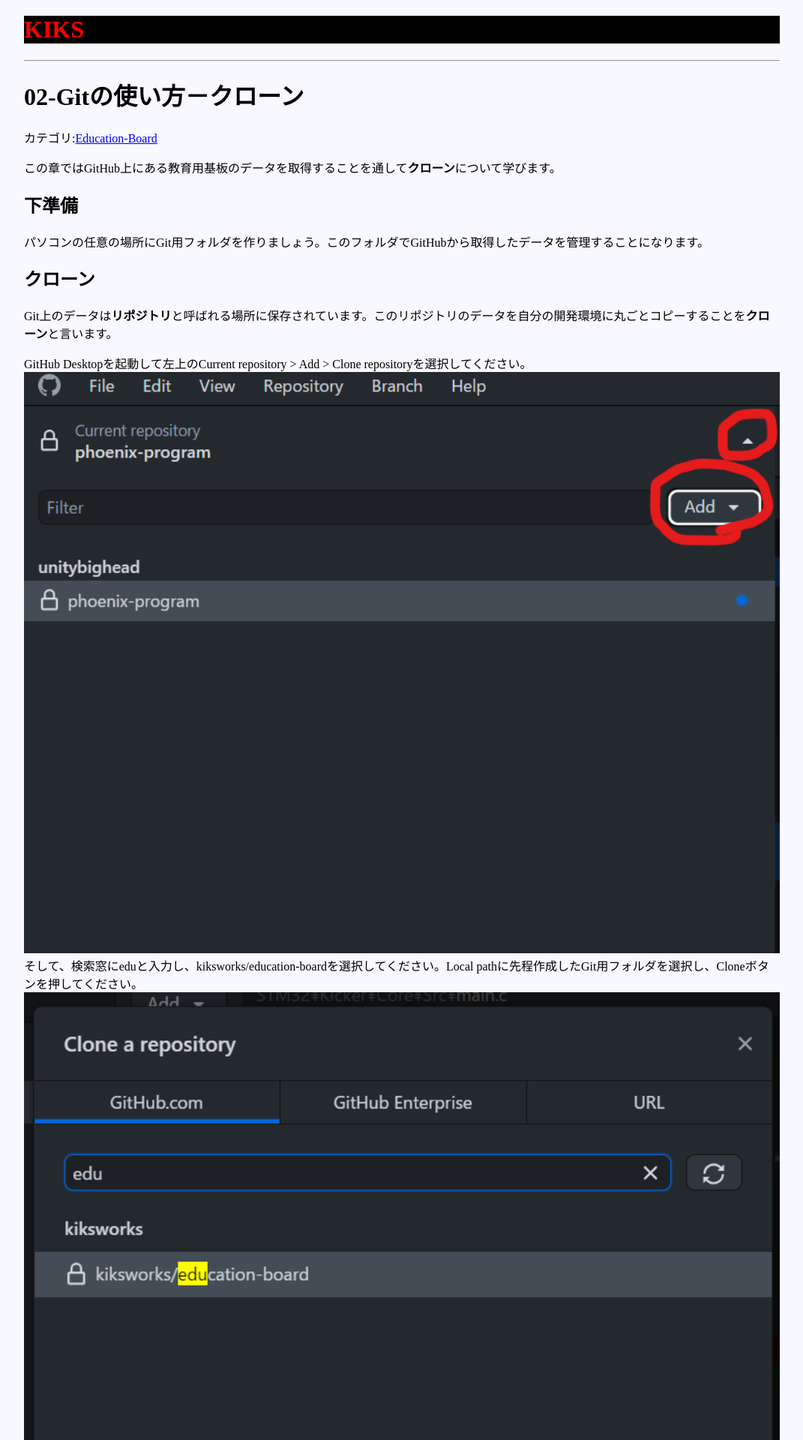
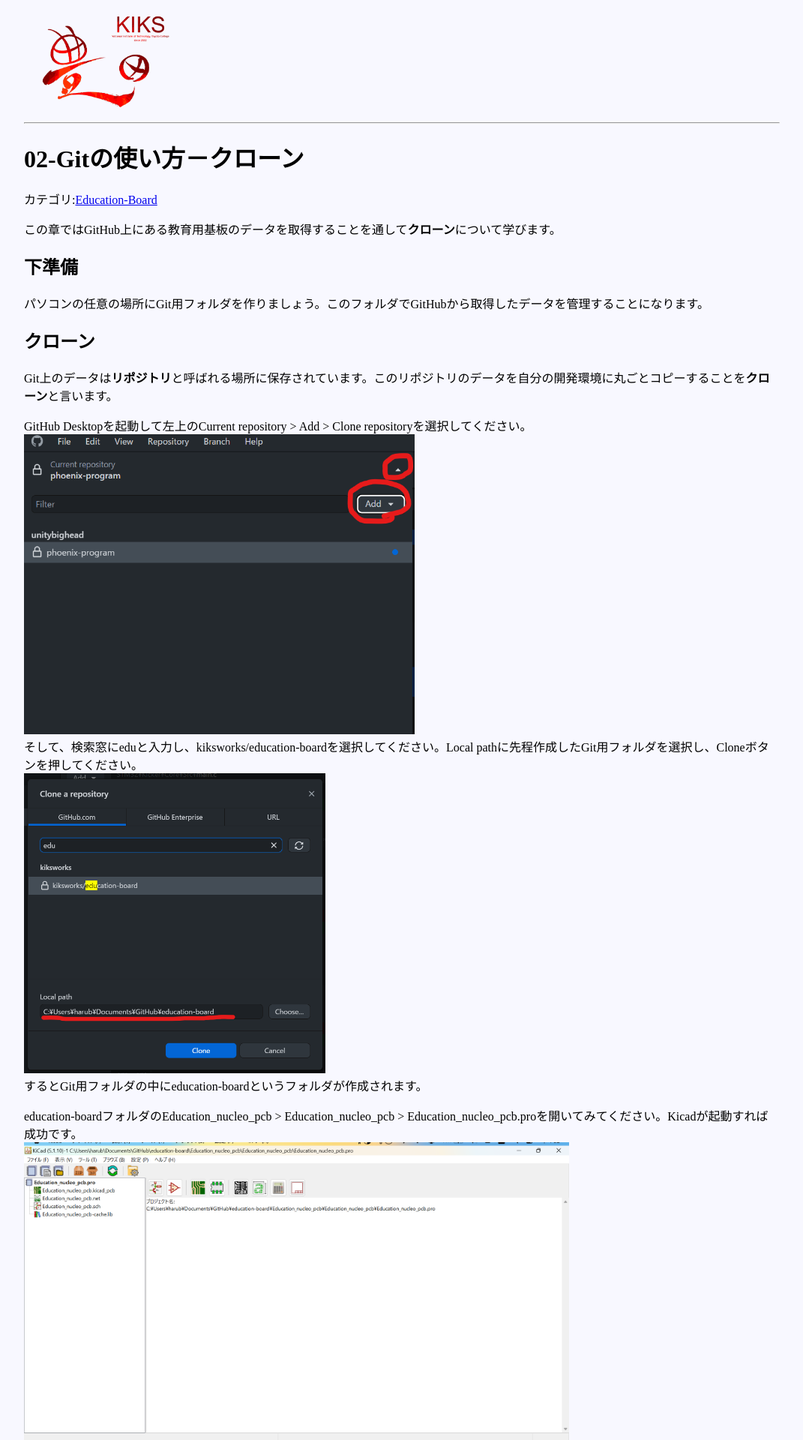
Before and after one commit to kiksworks/kiksworks.github.io, a Jekyll site: the page built from _education-board/02-Gitの使い方-クローン.md, in a window 1280 px wide. Shown: the top 1920 px of the page at 75% size, without its empty margins (104-1175 px from the left). Built offline with Jekyll 4.4.1, drawn with Linux system fonts in a browser that asks for light colours.

Commit message:
faviconとヘッダの画像追加

```diff
--- a/_includes/header.html
+++ b/_includes/header.html
@@ -1,5 +1,5 @@
 <div class="header">
   <header>
-    <a class="header" href="/"><h1 class="header">KIKS</h1></a>
+    <a class="header" href="/"><img src="/assets/images/NITkikslogo+v2.png" alt="KIKS"></a>
   </header>
 </div>
--- a/_layouts/default.html
+++ b/_layouts/default.html
@@ -7,6 +7,7 @@
     content="width=device-width, initial-scale=1, minimum-scale=1, maximum-scale=1, user-scalable=no">
   <meta name="robots" content="noindex,noarchive,nofollow,noimageindex">
   <link rel="stylesheet" href="/assets/css/styles.css">
+  <link rel="shortcut icon" type="image/png" href="/favicon-32x32.png">
   <title>{{page.title}}</title>
 </head>
 
--- a/_sass/main.scss
+++ b/_sass/main.scss
@@ -4,11 +4,8 @@
   background-color: ghostwhite;
 }
 
-.header {
-  color: red;
-  text-decoration-color: red;
-  background-color: black;
-  text-decoration-color: black;
+.header img{
+  width: 20%;
 }
 
 .footer{
@@ -17,6 +14,8 @@
 
 img {
   width: 100%;
+  max-width: fit-content;
+  max-height: 400px;
 }
 
 code{
```
Also changed, not shown: _education-board/02-Gitの使い方-クローン.md (line endings or trailing spaces), assets/images/NITkikslogo+v2.png (added), favicon-32x32.png (added).
